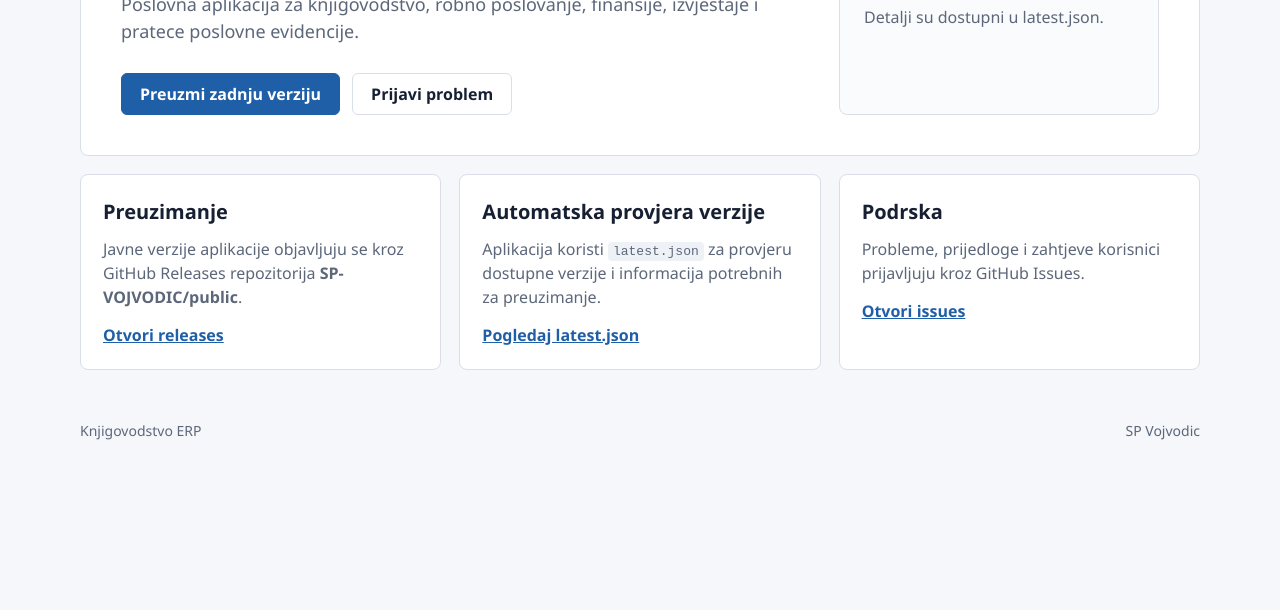
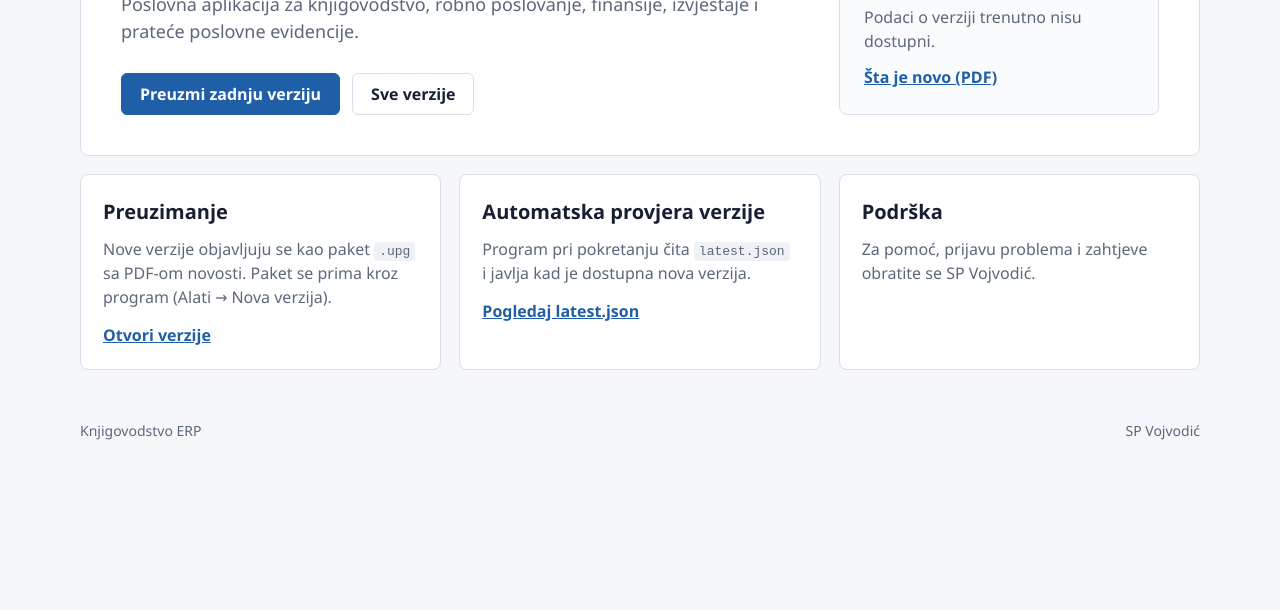
Before and after one commit to SP-VOJVODIC/public, a plain HTML site: page index.html in a window 1280 px wide. Shown: the part 190-800 px from the top of the page. Drawn offline with Linux system fonts and the light colour scheme; no server answers.

Commit message:
Stranica: verzija i novosti iz Releases, bez privatnih linkova (index.html)

```diff
--- a/index.html
+++ b/index.html
@@ -4,34 +4,35 @@
   <meta charset="utf-8">
   <meta name="viewport" content="width=device-width, initial-scale=1">
   <title>Knjigovodstvo ERP</title>
-  <meta name="description" content="Knjigovodstvo ERP - informacije o verzijama, preuzimanju i prijavi problema.">
+  <meta name="description" content="Knjigovodstvo ERP - informacije o verzijama, preuzimanju i novostima.">
   <link rel="stylesheet" href="style.css">
 </head>
 <body>
   <main class="page">
     <section class="hero">
       <div class="hero__content">
-        <p class="eyebrow">SP Vojvodic</p>
+        <p class="eyebrow"><a href="https://sp-vojvodic.github.io/" style="color:inherit;text-decoration:none">SP Vojvodić</a></p>
         <h1>Knjigovodstvo ERP</h1>
         <p class="lead">
           Poslovna aplikacija za knjigovodstvo, robno poslovanje, finansije,
-          izvjestaje i pratece poslovne evidencije.
+          izvještaje i prateće poslovne evidencije.
         </p>
 
         <div class="actions">
-          <a class="button button--primary" href="https://github.com/SP-VOJVODIC/public/releases">
+          <a class="button button--primary" id="btn-download" href="https://github.com/SP-VOJVODIC/public/releases/latest">
             Preuzmi zadnju verziju
           </a>
-          <a class="button" href="https://github.com/SP-VOJVODIC/DELPHI11/issues">
-            Prijavi problem
+          <a class="button" href="https://github.com/SP-VOJVODIC/public/releases">
+            Sve verzije
           </a>
         </div>
       </div>
 
       <aside class="version-card">
         <span class="card-label">Trenutna verzija</span>
-        <strong id="latest-version">Ucitavanje...</strong>
-        <p id="latest-date">Podaci se citaju iz latest.json.</p>
+        <strong id="latest-version">Učitavanje…</strong>
+        <p id="latest-date">&nbsp;</p>
+        <p><a id="latest-novosti" href="https://github.com/SP-VOJVODIC/public/releases/latest">Šta je novo (PDF)</a></p>
       </aside>
     </section>
 
@@ -39,55 +40,40 @@
       <article>
         <h2>Preuzimanje</h2>
         <p>
-          Javne verzije aplikacije objavljuju se kroz GitHub Releases repozitorija
-          <strong>SP-VOJVODIC/public</strong>.
+          Nove verzije objavljuju se kao paket <code>.upg</code> sa PDF-om novosti.
+          Paket se prima kroz program (Alati → Nova verzija).
         </p>
-        <a href="https://github.com/SP-VOJVODIC/public/releases">Otvori releases</a>
+        <a href="https://github.com/SP-VOJVODIC/public/releases">Otvori verzije</a>
       </article>
 
       <article>
         <h2>Automatska provjera verzije</h2>
         <p>
-          Aplikacija koristi <code>latest.json</code> za provjeru dostupne verzije
-          i informacija potrebnih za preuzimanje.
+          Program pri pokretanju čita <code>latest.json</code> i javlja kad je
+          dostupna nova verzija.
         </p>
         <a href="https://github.com/SP-VOJVODIC/public/blob/develop/latest.json">Pogledaj latest.json</a>
       </article>
 
       <article>
-        <h2>Podrska</h2>
+        <h2>Podrška</h2>
         <p>
-          Probleme, prijedloge i zahtjeve korisnici prijavljuju kroz GitHub Issues.
+          Za pomoć, prijavu problema i zahtjeve obratite se SP Vojvodić.
         </p>
-        <a href="https://github.com/SP-VOJVODIC/DELPHI11/issues">Otvori issues</a>
       </article>
+    </section>
+
+    <section class="notes" id="notes-section" hidden>
+      <h2>Novo u zadnjoj verziji</h2>
+      <ul id="notes"></ul>
     </section>
   </main>
 
   <footer>
     <span>Knjigovodstvo ERP</span>
-    <span>SP Vojvodic</span>
+    <span>SP Vojvodić</span>
   </footer>
 
-  <script>
-    fetch("https://raw.githubusercontent.com/SP-VOJVODIC/public/develop/latest.json", { cache: "no-store" })
-      .then(function (response) {
-        if (!response.ok) throw new Error("latest.json nije dostupan");
-        return response.json();
-      })
-      .then(function (data) {
-        var version = data.version || data.Version || data.tag || data.name || "Dostupno";
-        var date = data.date || data.Date || data.published_at || "";
-
-        document.getElementById("latest-version").textContent = version;
-        document.getElementById("latest-date").textContent = date
-          ? "Objavljeno: " + date
-          : "Detalji su dostupni u latest.json.";
-      })
-      .catch(function () {
-        document.getElementById("latest-version").textContent = "Provjeri releases";
-        document.getElementById("latest-date").textContent = "Nije moguce ucitati latest.json.";
-      });
-  </script>
+  <script src="verzija.js"></script>
 </body>
 </html>
```
